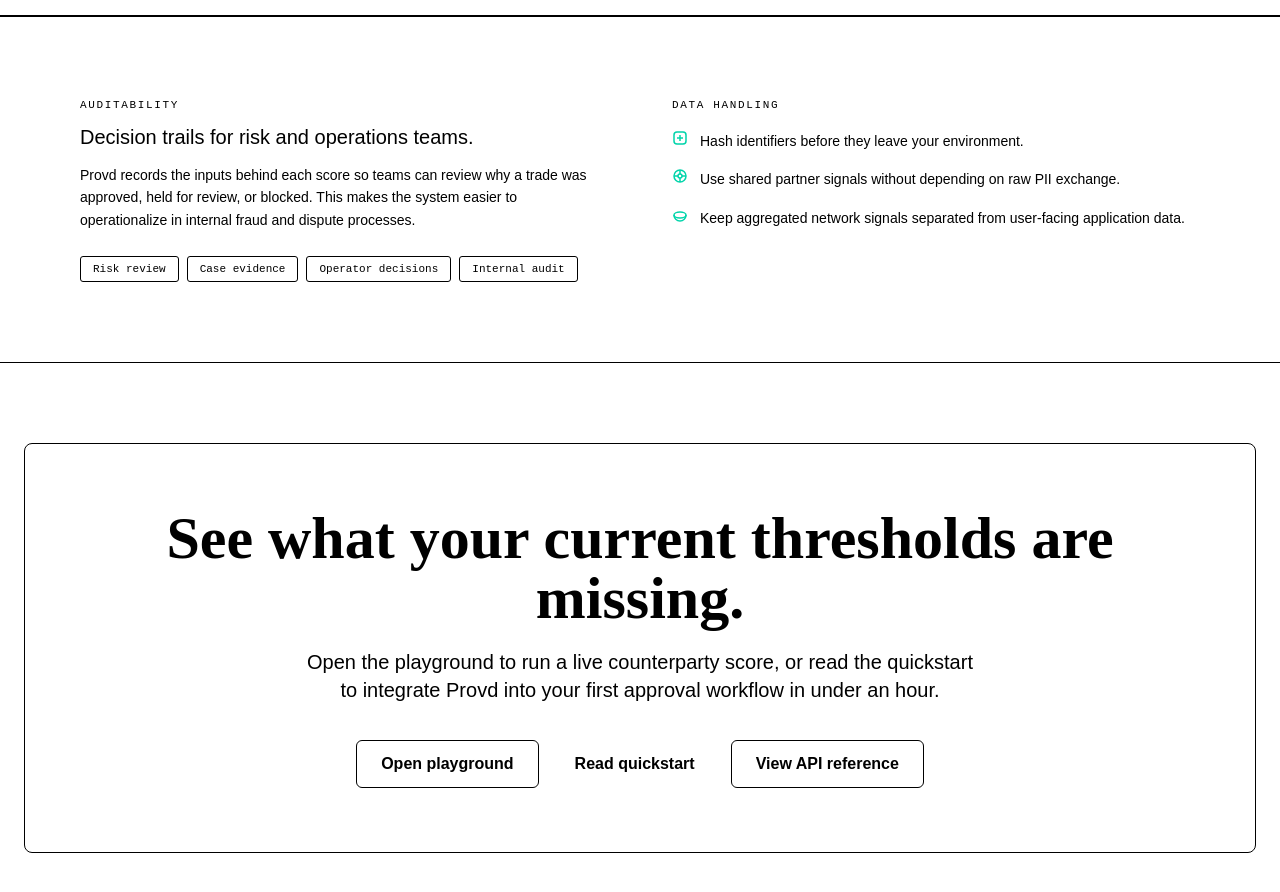
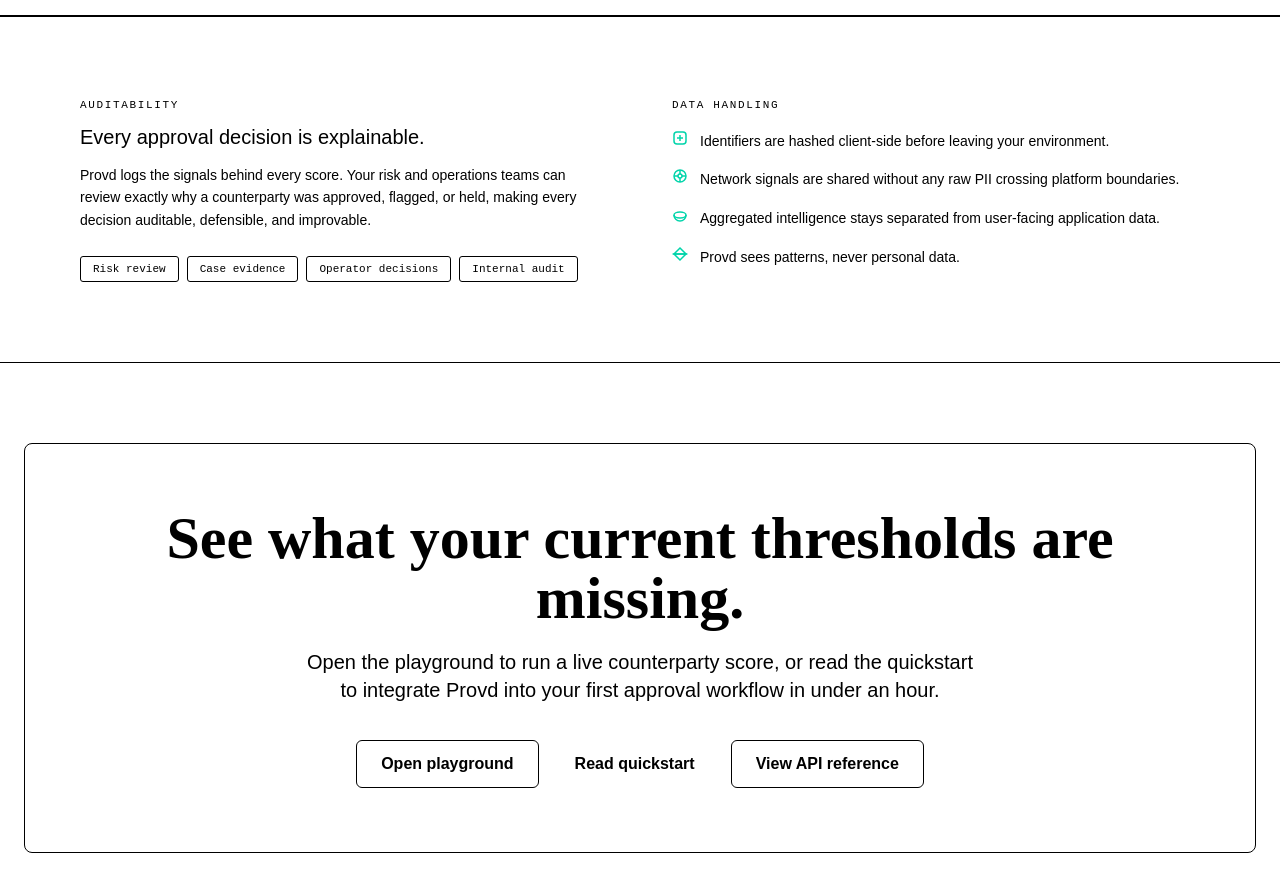
Before and after one commit to MeFerdi/provd, a Next.js app in the folder provd/frontend/: page / in a window 1280 px wide. Shown: the part 5880-6772 px from the top of the page. Built offline with nearby package versions, Linux system fonts and the light colour scheme.

Commit message:
Update TrustSignals component text for clarity on auditability and data handling processes

```diff
--- a/provd/frontend/src/components/marketing/TrustSignals.tsx
+++ b/provd/frontend/src/components/marketing/TrustSignals.tsx
@@ -6,10 +6,9 @@
       <div className="max-w-6xl mx-auto px-4 grid grid-cols-1 md:grid-cols-2 gap-16 items-start">
         <div>
           <div className="font-mono text-[11px] text-text-muted tracking-[0.15em]">AUDITABILITY</div>
-          <div className="font-sans font-medium text-[20px] text-text-primary mt-2">Decision trails for risk and operations teams.</div>
+          <div className="font-sans font-medium text-[20px] text-text-primary mt-2">Every approval decision is explainable.</div>
           <div className="font-sans text-[14px] text-text-secondary mt-3 leading-relaxed">
-            Provd records the inputs behind each score so teams can review why a trade was approved, held for review, or blocked.
-            This makes the system easier to operationalize in internal fraud and dispute processes.
+            Provd logs the signals behind every score. Your risk and operations teams can review exactly why a counterparty was approved, flagged, or held, making every decision auditable, defensible, and improvable.
           </div>
           <div className="flex flex-wrap gap-2 mt-6">
             {["Risk review", "Case evidence", "Operator decisions", "Internal audit"].map((pill) => (
@@ -22,15 +21,19 @@
           <ul className="space-y-4 mt-4">
             <li className="flex items-start gap-3">
               <svg width="16" height="16" fill="none" stroke="var(--accent)" strokeWidth="1.5" viewBox="0 0 16 16" role="presentation" aria-hidden="true"><rect x="2" y="2" width="12" height="12" rx="3" /><path d="M5 8h6" /><path d="M8 5v6" /></svg>
-              <span className="font-sans text-[14px] text-text-secondary leading-relaxed">Hash identifiers before they leave your environment.</span>
+              <span className="font-sans text-[14px] text-text-secondary leading-relaxed">Identifiers are hashed client-side before leaving your environment.</span>
             </li>
             <li className="flex items-start gap-3">
               <svg width="16" height="16" fill="none" stroke="var(--accent)" strokeWidth="1.5" viewBox="0 0 16 16" role="presentation" aria-hidden="true"><circle cx="8" cy="8" r="6" /><circle cx="8" cy="8" r="2" /><path d="M8 2v4" /><path d="M8 10v4" /><path d="M2 8h4" /><path d="M10 8h4" /></svg>
-              <span className="font-sans text-[14px] text-text-secondary leading-relaxed">Use shared partner signals without depending on raw PII exchange.</span>
+              <span className="font-sans text-[14px] text-text-secondary leading-relaxed">Network signals are shared without any raw PII crossing platform boundaries.</span>
             </li>
             <li className="flex items-start gap-3">
               <svg width="16" height="16" fill="none" stroke="var(--accent)" strokeWidth="1.5" viewBox="0 0 16 16" role="presentation" aria-hidden="true"><ellipse cx="8" cy="8" rx="6" ry="3" /><path d="M2 8c0 3.314 2.686 6 6 6s6-2.686 6-6" /></svg>
-              <span className="font-sans text-[14px] text-text-secondary leading-relaxed">Keep aggregated network signals separated from user-facing application data.</span>
+              <span className="font-sans text-[14px] text-text-secondary leading-relaxed">Aggregated intelligence stays separated from user-facing application data.</span>
+            </li>
+            <li className="flex items-start gap-3">
+              <svg width="16" height="16" fill="none" stroke="var(--accent)" strokeWidth="1.5" viewBox="0 0 16 16" role="presentation" aria-hidden="true"><path d="M8 2l6 6H2z" /><path d="M8 14l-6-6h12z" /></svg>
+              <span className="font-sans text-[14px] text-text-secondary leading-relaxed">Provd sees patterns, never personal data.</span>
             </li>
           </ul>
         </div>
```
